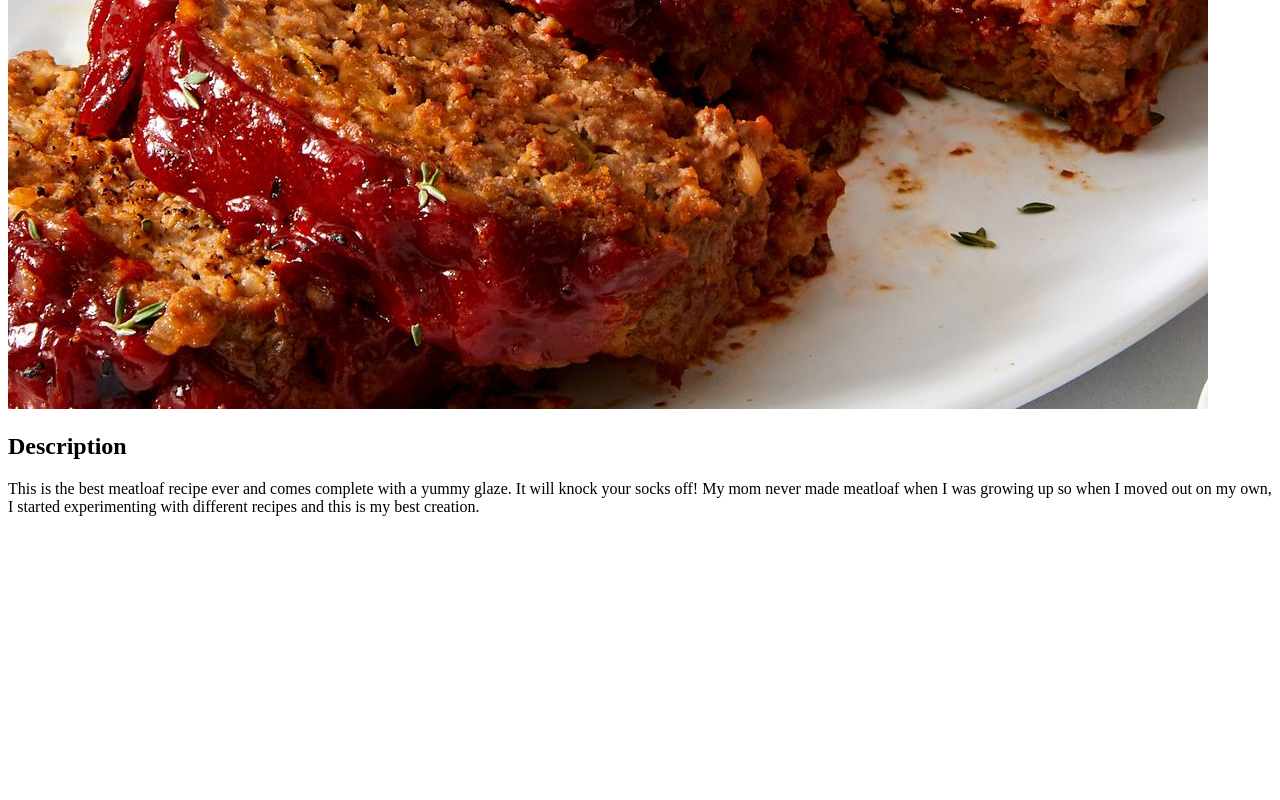
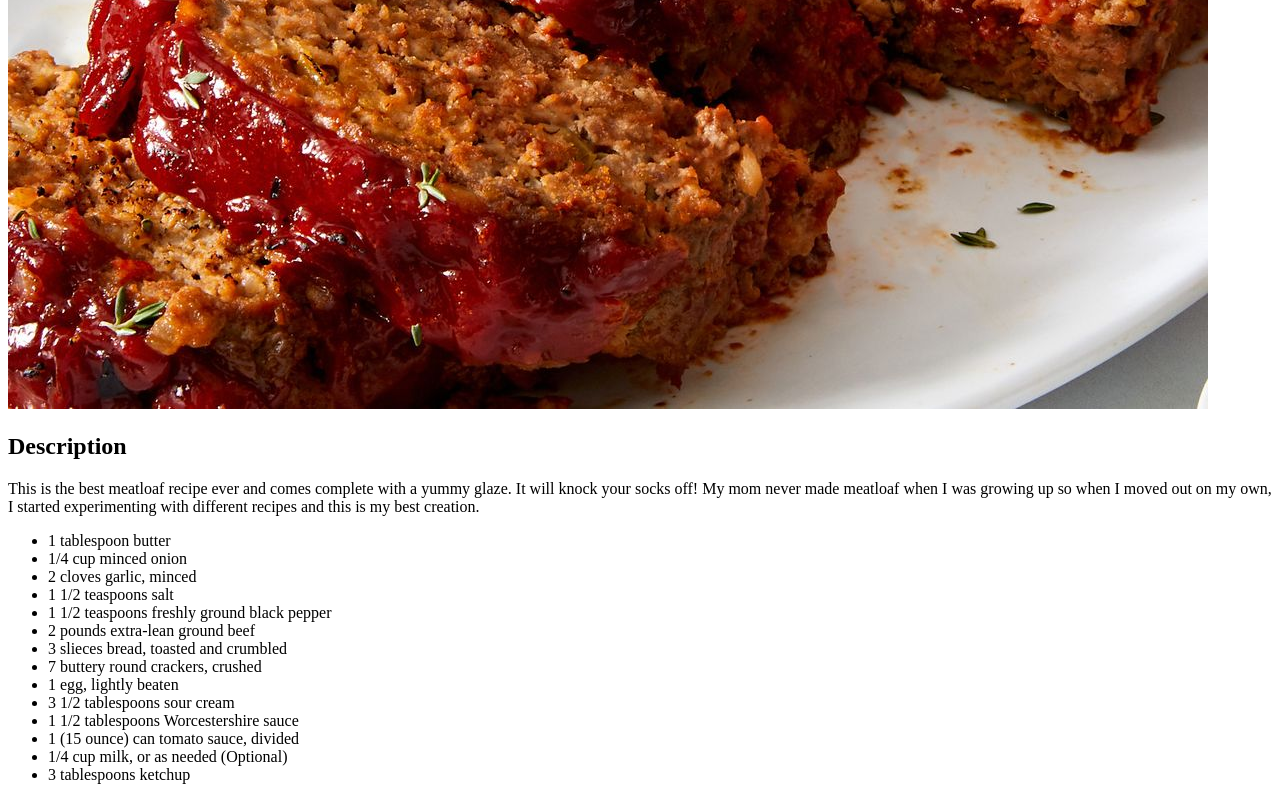
Before and after one commit to BrightestDay/odin-recipes, a plain HTML site: page recipes/meatloaf.html in a window 1280 px wide. Shown: the part 571-1371 px from the top of the page. Before the commit the page ends 1103 px from the top, so only its background shows below. Drawn offline with Linux system fonts and the light colour scheme.

Commit message:
Add list of ingredients to make meatloaf
Done so users know what is needed prior to cooking

```diff
--- a/recipes/meatloaf.html
+++ b/recipes/meatloaf.html
@@ -11,5 +11,21 @@
     <h2>Description</h2>
     <p>This is the best meatloaf recipe ever and comes complete with a yummy glaze. It will knock your socks off! My mom never made meatloaf when I was growing up so when I moved out on my own, I started experimenting with different recipes and this is my best creation.</p>
 
+    <ul>
+        <li>1 tablespoon butter</li>
+        <li>1/4 cup minced onion</li>
+        <li>2 cloves garlic, minced</li>
+        <li>1 1/2 teaspoons salt</li>
+        <li>1 1/2 teaspoons freshly ground black pepper</li>
+        <li>2 pounds extra-lean ground beef</li>
+        <li>3 slieces bread, toasted and crumbled</li>
+        <li>7 buttery round crackers, crushed</li>
+        <li>1 egg, lightly beaten</li>
+        <li>3 1/2 tablespoons sour cream</li>
+        <li>1 1/2 tablespoons Worcestershire sauce</li>
+        <li>1 (15 ounce) can tomato sauce, divided</li>
+        <li>1/4 cup milk, or as needed (Optional)</li>
+        <li>3 tablespoons ketchup</li>
+    </ul>
 </body>
 </html>
```
